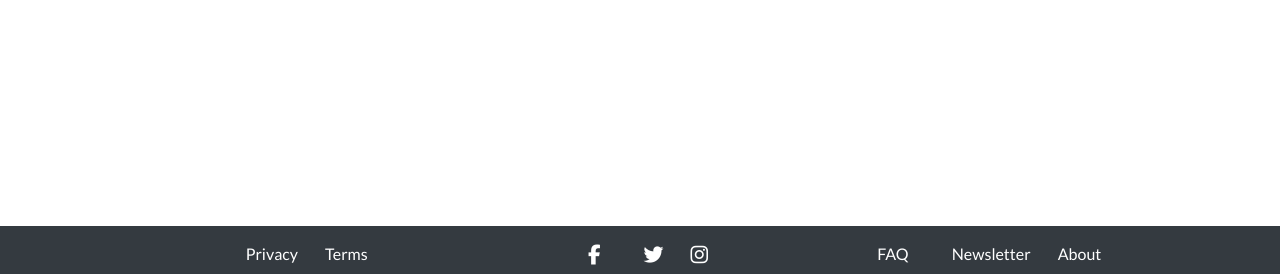
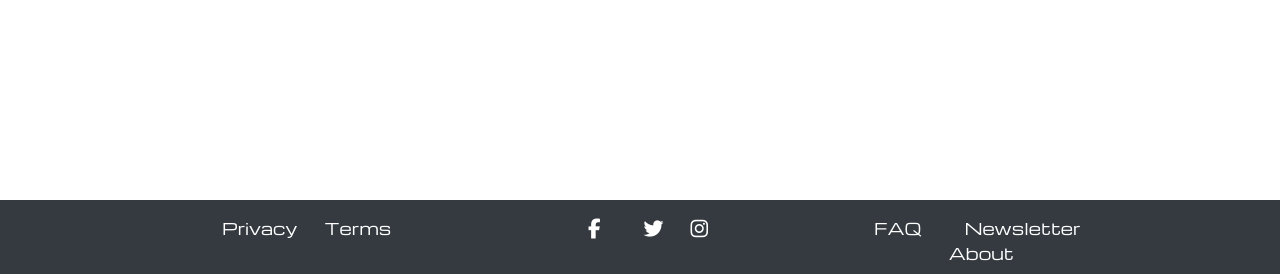
Before and after one commit to kwalczak80/mx-monster, a Django app: page /bag/ in a window 1280 px wide. Shown: the part 526-800 px from the top of the page. Run offline with Django 3.2, Linux system fonts and the light colour scheme; some libraries are stand-ins or nearby versions.

Commit message:
Add Michroma font to display footer info

```diff
--- a/static/css/base.css
+++ b/static/css/base.css
@@ -1,3 +1,5 @@
+@import url('https://fonts.googleapis.com/css2?family=Michroma&display=swap');
+
 html {
     height: 100%;
     margin:0;
@@ -21,6 +23,7 @@ body {
 }
 
 .footer-link {
+    font-family: 'Michroma', sans-serif;
     color: white;
     text-decoration: none !important;
 }
```
